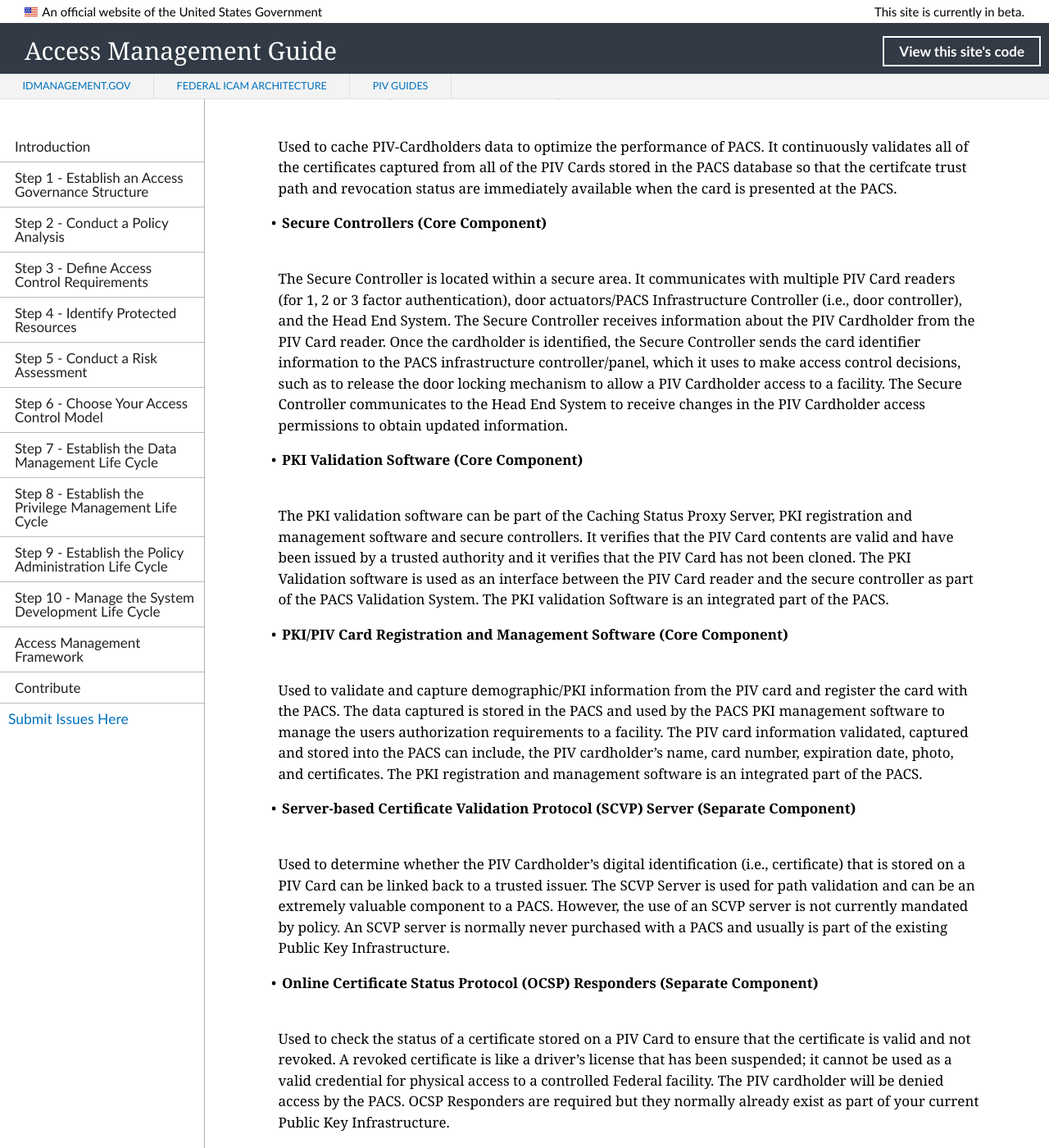
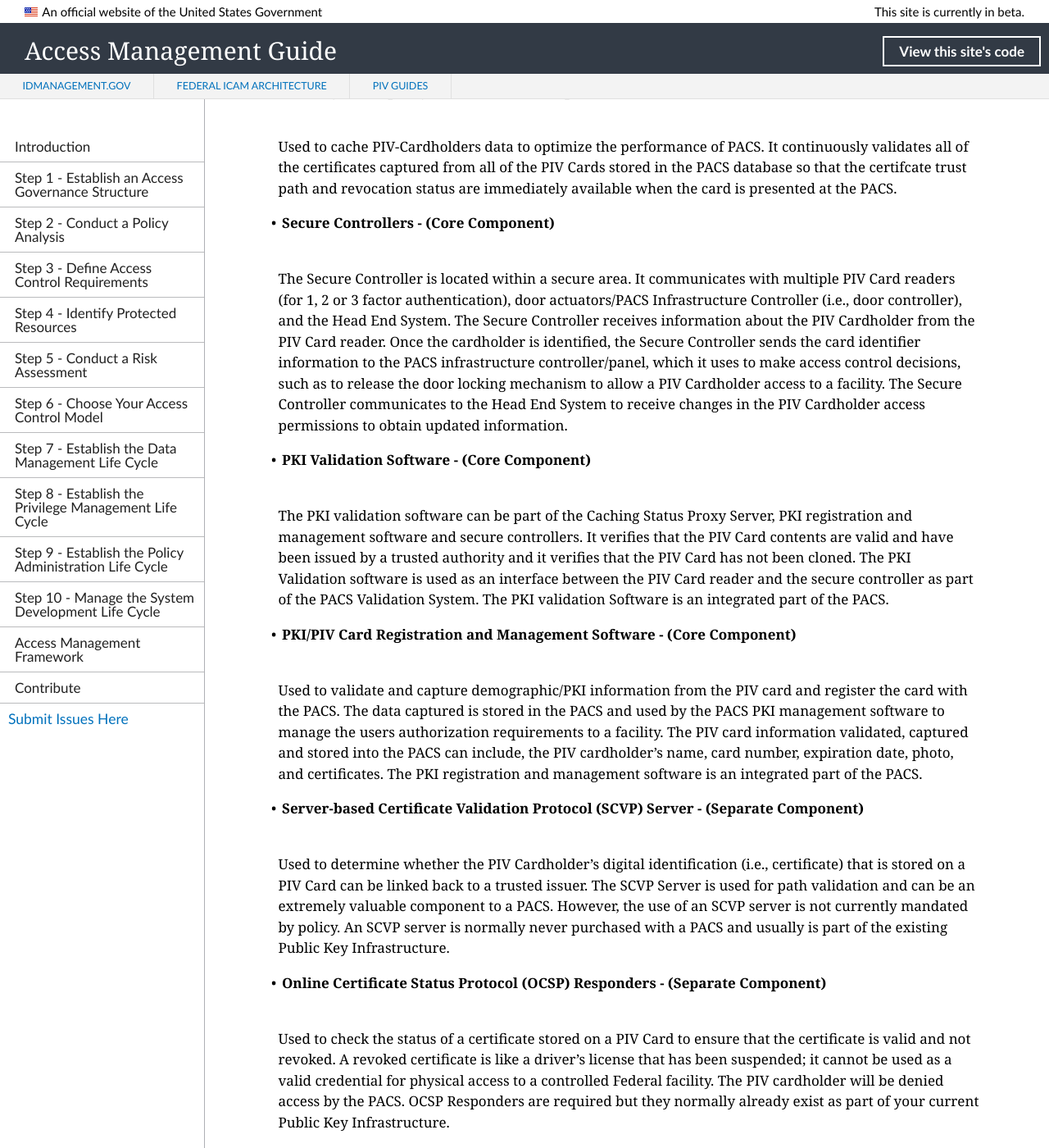
Before and after one commit to GSA/ficam-access, a Jekyll site: the page built from pages/PACS-guide.md, in a window 1280 px wide and 1400 px high, scrolled down 8214 px. Shown: the whole window at 82% size. Built offline with Jekyll 4.4.1, drawn with Linux system fonts in a browser that asks for light colours; nearby versions of some CDN libraries; some of the changed text lies outside the part shown.

```diff
--- a/pages/PACS-guide.md
+++ b/pages/PACS-guide.md
@@ -127,15 +127,15 @@ A PIV Reader (i.e., smartcard reader) is a device that provides the human interf
 
 Example of a PIV Reader in operation: Federal employees and contractors will present their PIV Card to the PIV Reader to obtain entry into a controlled Federal facility.  The PIV Reader reads the identifying information stored on the PIV Card that is associated with the individual PIV Cardholder. It then communicates that information to the PACS Validation System.  The Validation System will validate the credentials of the individual stored on the PIV Card.  The information obtained from the PIV Card will determine if the individual will be granted physical access to the facility. A PIV Reader may be a wholly-integrated unit, or it may be an assembly of components including:
 
-* **Contact Reader (Core Component)**
+* **Contact Reader - (Core Component)**
 
 Communicates with the PIV smartcard using electrical signals via wires when touching (i.e., contacting) the PIV smartcard’s contact pad.
 
-* **Contactless Reader (Core Component)**
+* **Contactless Reader - (Core Component)**
 
 Communicates with the PIV smartcard wirelessly using Radio Frequency (RF) technology.
 
-* **PIN Pad (Core Component)**
+* **PIN Pad - (Core Component)**
 
 Used in conjunction with the PIV Reader to provide two-factor authentication. Personnel will present their PIV Card to the PIV Reader, and based on the level of security required for the facility, the system may require the PIV-cardholder to enter their Personal Identification number (PIN). This provides two-factor authentication to enter the facility (something you have (PIV Card) and something you know (PIN)).
 
@@ -166,27 +166,27 @@ The PIV Reader products communicates via wires (e.g. RS-485, Ethernet) or by sec
 ### **PACS Validation System Category**
 The PACS Validation System provides the necessary functions to perform identification and authentication of the PIV Cardholder and also the PIV Card using a challenge/response process. A Validation System is made up of several compatible and interoperable components that may include:
 
-*	**Caching status proxy server (Core Component)**
+*	**Caching status proxy server - (Core Component)**
 
 Used to cache PIV-Cardholders data to optimize the performance of PACS.  It continuously validates all of the certificates captured from all of the PIV Cards stored in the PACS database so that the certifcate trust path and revocation status are immediately available when the card is presented at the PACS.
 
-*	**Secure Controllers (Core Component)**
+*	**Secure Controllers - (Core Component)**
 
 The Secure Controller is located within a secure area.  It communicates with multiple PIV Card readers (for 1, 2 or 3 factor authentication), door actuators/PACS Infrastructure Controller (i.e., door controller), and the Head End System.  The Secure Controller receives information about the PIV Cardholder from the PIV Card reader.  Once the cardholder is identified, the Secure Controller sends the card identifier information to the PACS infrastructure controller/panel, which it uses to make access control decisions, such as to release the door locking mechanism to allow a PIV Cardholder access to a facility.  The Secure Controller communicates to the Head End System to receive changes in the PIV Cardholder access permissions to obtain updated information.
 
-*	**PKI Validation Software (Core Component)**
+*	**PKI Validation Software - (Core Component)**
 
 The PKI validation software can be part of the Caching Status Proxy Server, PKI registration and management software and secure controllers.  It verifies that the PIV Card contents are valid and have been issued by a trusted authority and it verifies that the PIV Card has not been cloned.   The PKI Validation software is used as an interface between the PIV Card reader and the secure controller as part of the PACS Validation System.  The PKI validation Software is an integrated part of the PACS.
 
-*	**PKI/PIV Card Registration and Management Software (Core Component)**
+*	**PKI/PIV Card Registration and Management Software - (Core Component)**
 
 Used to validate and capture demographic/PKI information from the PIV card and register the card with the PACS.  The data captured is stored in the PACS and used by the PACS PKI management software to manage the users authorization requirements to a facility.  The PIV card information validated, captured and stored into the PACS can include, the PIV cardholder's name, card number, expiration date, photo, and certificates.  The PKI registration and management software is an integrated part of the PACS.
 
-*	**Server-based Certificate Validation Protocol (SCVP) Server (Separate Component)**
+*	**Server-based Certificate Validation Protocol (SCVP) Server - (Separate Component)**
 
 Used to determine whether the PIV Cardholder’s digital identification (i.e., certificate) that is stored on a PIV Card can be linked back to a trusted issuer. The SCVP Server is used for path validation and can be an extremely valuable component to a PACS. However, the use of an SCVP server is not currently mandated by policy.  An SCVP server is normally never purchased with a PACS and usually is part of the existing Public Key Infrastructure.
 
-*	**Online Certificate Status Protocol (OCSP) Responders (Separate Component)**
+*	**Online Certificate Status Protocol (OCSP) Responders - (Separate Component)**
 
 Used to check the status of a certificate stored on a PIV Card to ensure that the certificate is valid and not revoked.  A revoked certificate is like a driver’s license that has been suspended; it cannot be used as a valid credential for physical access to a controlled Federal facility.  The PIV cardholder will be denied access by the PACS.  OCSP Responders are required but they normally already exist as part of your current Public Key Infrastructure.
 
@@ -197,15 +197,15 @@ The PACS Infrastructure is made up of many compatible and interoperable hardware
 
 The PACS Infrastructure Controller controls the door (i.e., door locking mechanism).  The PACS Infrastructure Controller receives card identifier information about the PIV Cardholder from the Secure Controller, which it uses to make access control decisions, such as to release the door locking mechanism to allow a PIV Cardholder access to a facility.
 
-* **PACS Application and Head End System (Core Component)**
+* **PACS Application and Head End System - (Core Component)**
 
 The Head End System is used to enroll an individual PIV Cardholder’s demographic information into the database, checks the PIV Card unique ID number that already exist for each individual requiring physical access, and assign access privileges and an expiration date for these privileges.  The Head End server is used to maintain this information and refreshes the Controllers with the latest changes.
 
-*	**Database and Server (Core Component)**
+*	**Database and Server - (Core Component)**
 
 The PACS Database Server, which is part of the Head End System, contains the names of the PIV Cardholders and their unique ID number and access authorization used to gain physical access to Federal facilities.
 
-* **Workstation (Core Component)**
+* **Workstation - (Core Component)**
 
 Used with the Head End System for administration, and to register PIV Cardholder’s facility authorization into the PACS.  However, some systems use a separate PKI registration application to extract, validate and register the PIV card with the PACS.  Other systems combine the extraction and validation with their own enrollment workstation.
 
```
